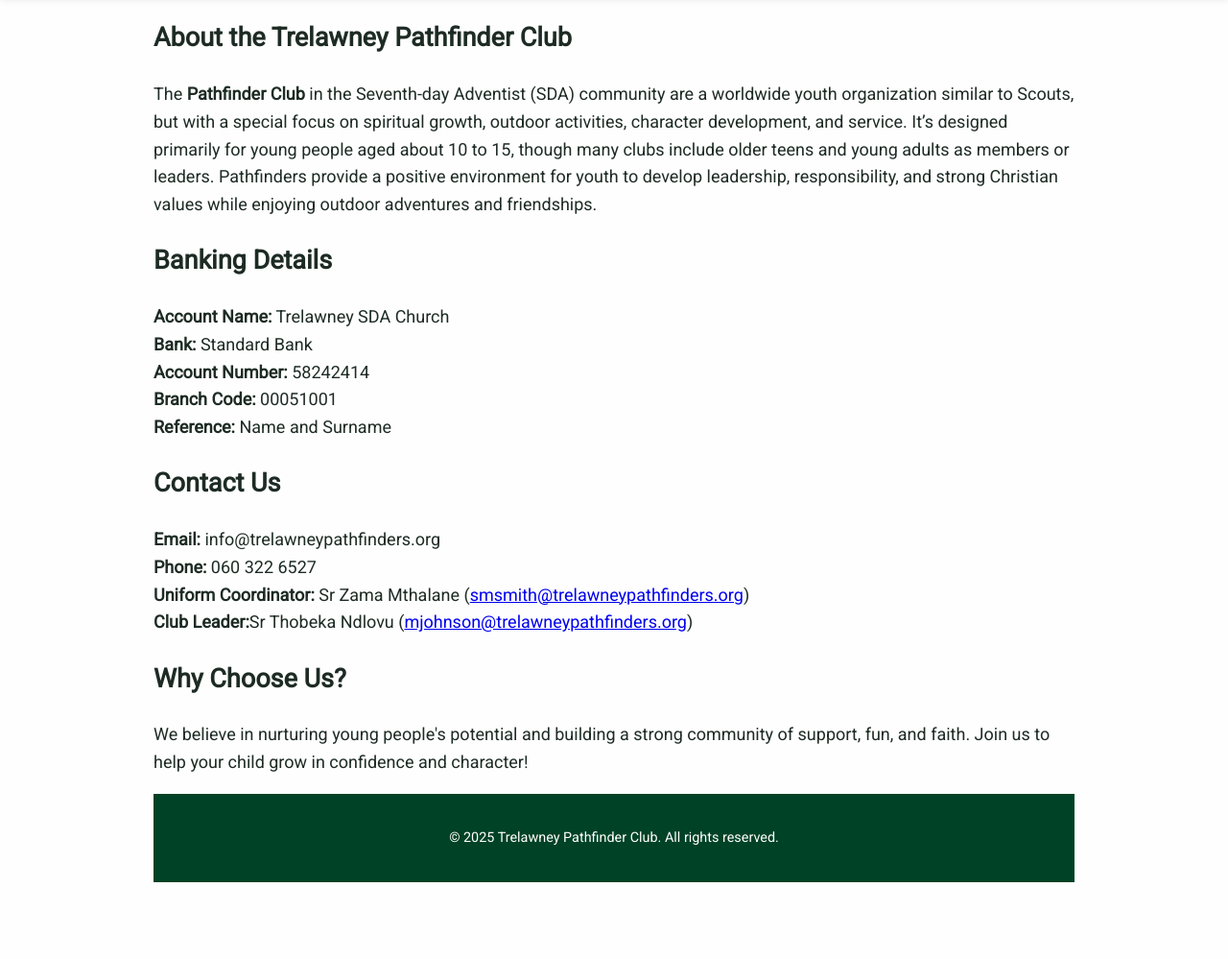
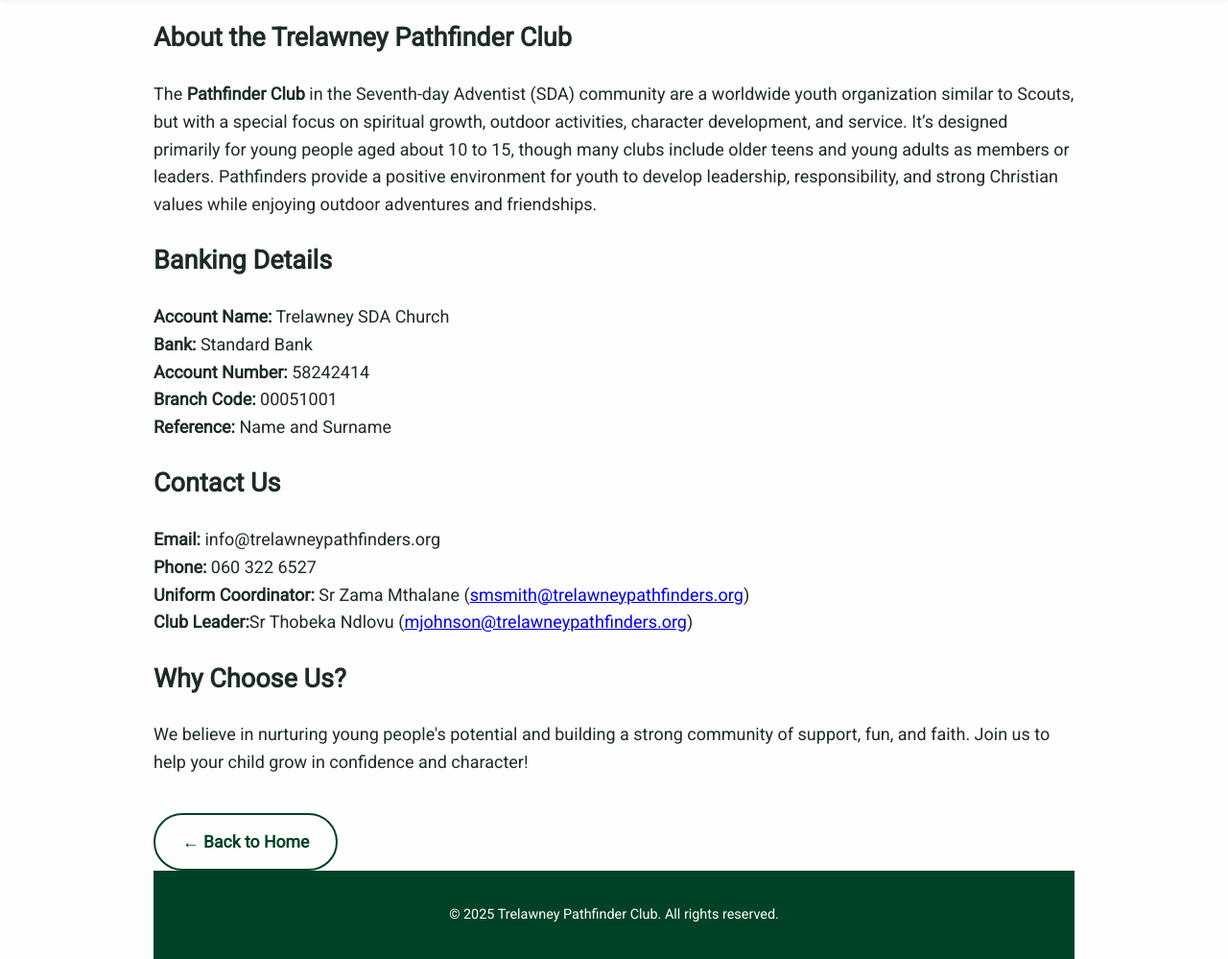
Before and after one commit to SphokaziH/Trelawney-Pathfinder-Website, a plain HTML site: page about.html in a window 1280 px wide. Shown: the part 75-1074 px from the top of the page at 96% size. Before the commit the page ends 994 px from the top, so only its background shows below. Drawn offline with Linux system fonts and the light colour scheme.

Commit message:
Update about.html

```diff
--- a/about.html
+++ b/about.html
@@ -51,6 +51,7 @@
         fun, and faith. Join us to help your child grow in confidence and character!
       </p>
     </section>
+    <a href="index.html" class="btn-secondary back-link">← Back to Home</a>
   </main>
 
   <footer class="footer container">
```
